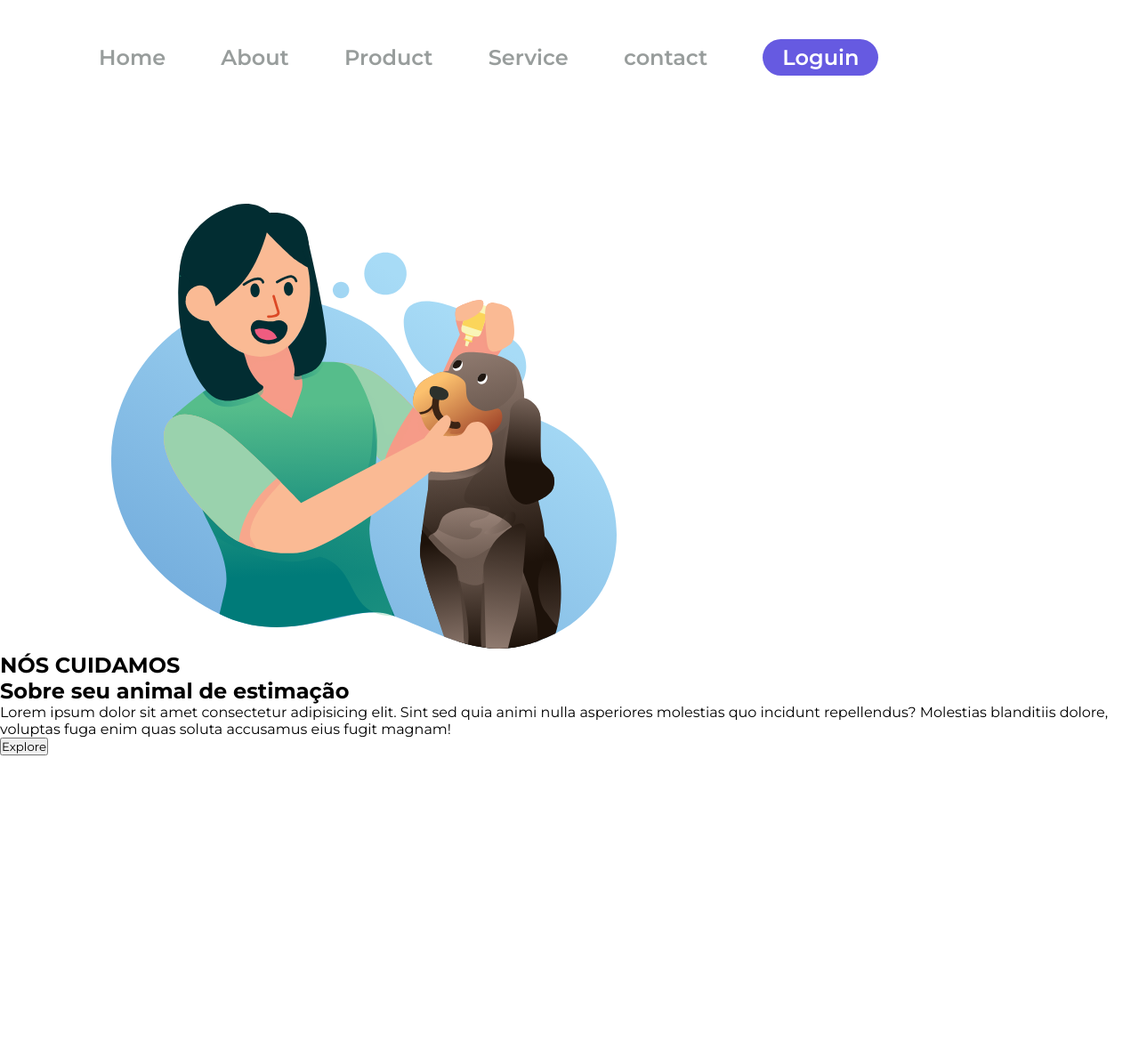
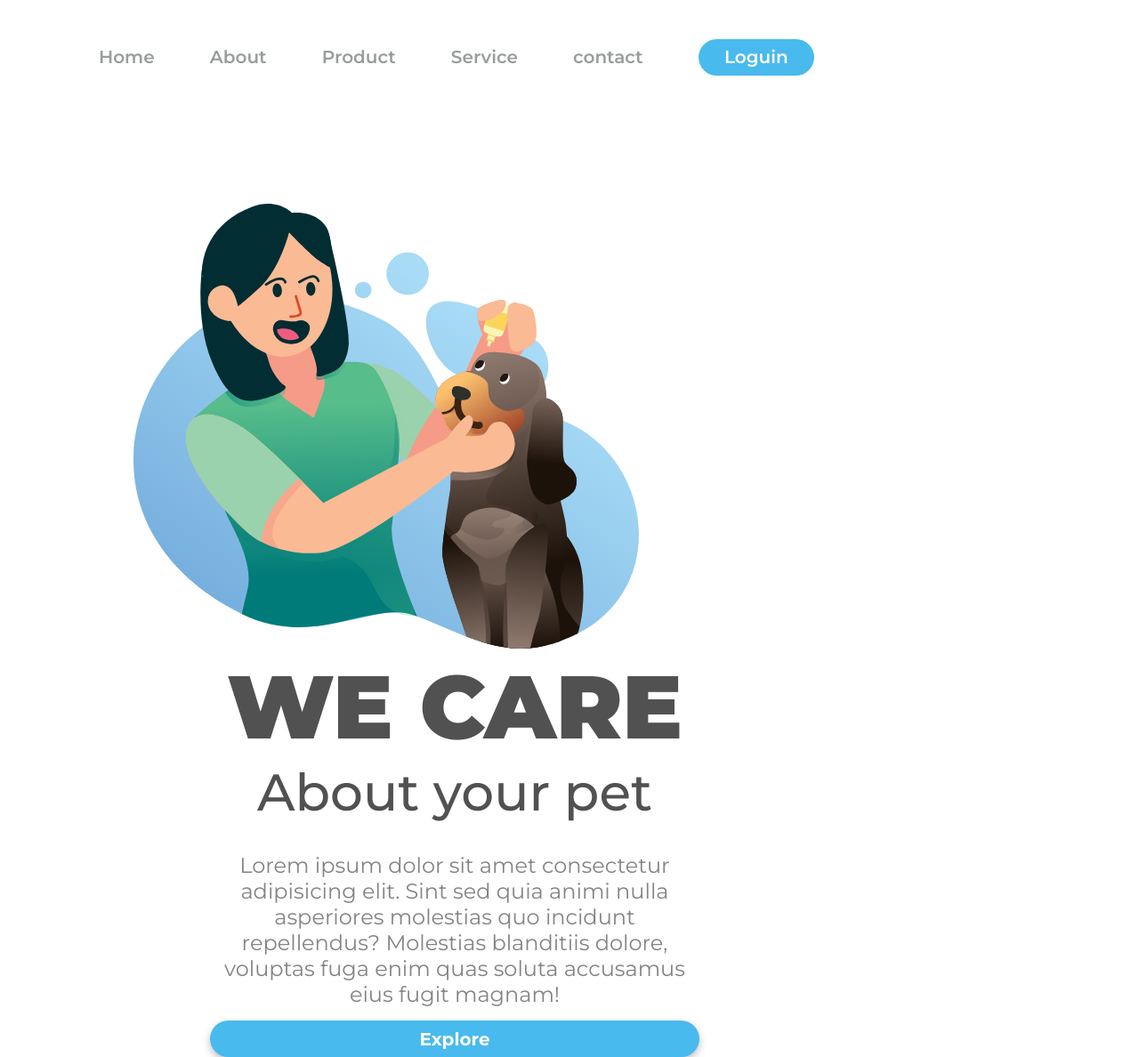
Before and after one commit to CodeBy-Ryan/landing-page-petshop, a plain HTML site: page index.html in a window 1280 px wide. Shown: the whole page at 89% size. Before the commit the page ends 849 px from the top, so only its background shows below. Drawn offline with Linux system fonts and the light colour scheme.

Commit message:
Atualizando o meu css

```diff
--- a/CSS/style.css
+++ b/CSS/style.css
@@ -11,7 +11,7 @@ header {
 
 .link-header {
   margin-left: 35px;
-  font-size: 24px;
+  font-size: 20px;
   font-weight: 600;
   color: #989d9c;
   cursor: pointer;
@@ -21,11 +21,11 @@ header {
 
 .button-loguin {
   cursor: pointer;
-  background: #665ae1;
+  background: #49baee;
   width: 130px;
   height: 41px;
   border-radius: 50px;
-  font-size: 24px;
+  font-size: 20px;
   font-weight: 600;
   line-height: 29px;
   margin-left: 35px;
@@ -36,5 +36,58 @@ header {
 .logo-image {
   width: 568px;
   height: 500px;
-  margin-left: 125px;
+  display: inline-block;
 }
+
+main {
+  margin-right: 146px;
+  margin-left: 150px;
+}
+
+section {
+  display: inline-block;
+  margin-left: 86px;
+}
+
+h1 {
+  font-weight: 900;
+  font-size: 100px;
+  line-height: 122px;
+  color: #515151;
+  text-align: center;
+}
+
+h2 {
+  font-weight: 500;
+  font-size: 58px;
+  line-height: 71px;
+  color: #515151;
+  text-align: center;
+}
+
+p {
+  font-weight: 400;
+  font-size: 24px;
+  line-height: 29px;
+  width: 550px;
+  color: #848484;
+  margin-top: 32px;
+  margin-bottom: 15px;
+  text-align: center;
+}
+
+.button-section {
+  display: block;
+  margin: 0 auto;
+  background: #49baee;
+  color: #ffffff;
+  border-radius: 21px;
+  width: 550px;
+  height: 41px;
+  border: none;
+  font-size: 20px;
+  font-weight: 700;
+  line-height: 34px;
+  cursor: pointer;
+  filter: drop-shadow(0px 4px 4px rgb(0, 0, 0, 0.25));
+}
--- a/index.html
+++ b/index.html
@@ -28,15 +28,15 @@
         class="logo-image"
       />
       <section>
-        <h1>NÓS CUIDAMOS</h1>
-        <h2>Sobre seu animal de estimação</h2>
+        <h1>WE CARE</h1>
+        <h2>About your pet</h2>
         <p>
           Lorem ipsum dolor sit amet consectetur adipisicing elit. Sint sed quia
           animi nulla asperiores molestias quo incidunt repellendus? Molestias
           blanditiis dolore, voluptas fuga enim quas soluta accusamus eius fugit
           magnam!
         </p>
-        <button>Explore</button>
+        <button class="button-section">Explore</button>
       </section>
     </main>
   </body>
```
